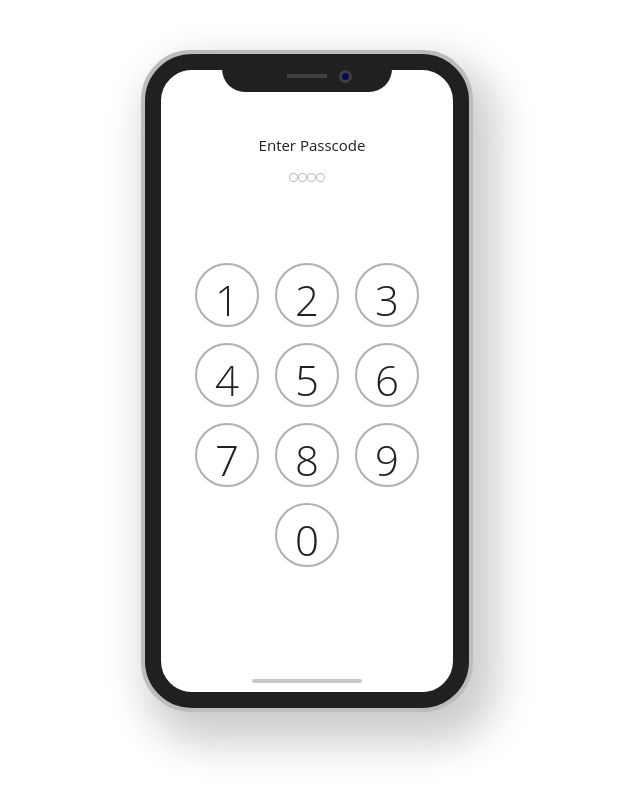
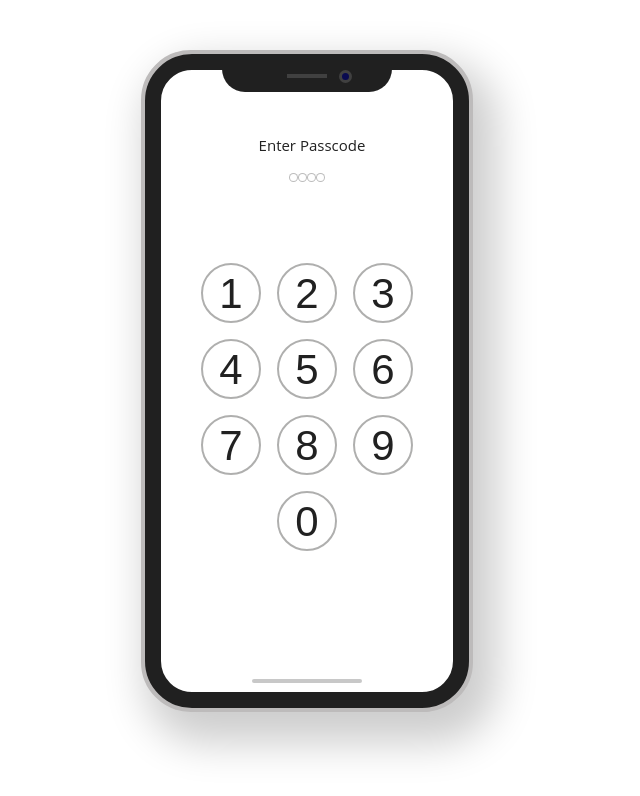
Before and after one commit to d9yuan/pigeon-phone, an Angular app: page / in a window 1280 px wide. Both pictures are taken after a click on the element 640 px from the left and 681 px from the top of the page. Shown: the top 796 px of the page, without its empty margins (333-973 px from the left). Built offline with nearby package versions, Linux system fonts and the light colour scheme.

Commit message:
fixed keystroke recorded twice

```diff
--- a/src/app/lock-screen/lock-screen.component.html
+++ b/src/app/lock-screen/lock-screen.component.html
@@ -9,39 +9,39 @@
         </div>
     </div>
     <div class='lock-screen-digits'>
-        <div #digit1 class='passcode-1' disabled=[buttonDisabled] (click)='passcodePressHandler(digit1.innerText)'>
+        <button #digit1 class='passcode-1' (click)='passcodePressHandler(digit1.innerText)'>
             <div class='digit-text'>1</div>
-        </div>
-        <div #digit2 class='passcode-2' disabled=[buttonDisabled] (click)='passcodePressHandler(digit2.innerText)'>
+        </button>
+        <button #digit2 class='passcode-2' (click)='passcodePressHandler(digit2.innerText)'>
             <div class='digit-text'>2</div>
-        </div>
-        <div #digit3 class='passcode-3' disabled=[buttonDisabled] (click)='passcodePressHandler(digit3.innerText)'>
+        </button>
+        <button #digit3 class='passcode-3' (click)='passcodePressHandler(digit3.innerText)'>
             <div class='digit-text'>3</div>
-        </div>
-        <div #digit4 class='passcode-4' disabled=[buttonDisabled] (click)='passcodePressHandler(digit4.innerText)'>
+        </button>
+        <button #digit4 class='passcode-4' (click)='passcodePressHandler(digit4.innerText)'>
             <div class='digit-text'>4</div>
-        </div>
-        <div #digit5 class='passcode-5' disabled=[buttonDisabled] (click)='passcodePressHandler(digit5.innerText)'>
+        </button>
+        <button #digit5 class='passcode-5' (click)='passcodePressHandler(digit5.innerText)'>
             <div class='digit-text'>5</div>
-        </div>
-        <div #digit6 class='passcode-6' disabled=[buttonDisabled] (click)='passcodePressHandler(digit6.innerText)'>
+        </button>
+        <button #digit6 class='passcode-6' (click)='passcodePressHandler(digit6.innerText)'>
             <div class='digit-text'>6</div>
-        </div>
-        <div #digit7 class='passcode-7' disabled=[buttonDisabled] (click)='passcodePressHandler(digit7.innerText)'>
+        </button>
+        <button #digit7 class='passcode-7' (click)='passcodePressHandler(digit7.innerText)'>
             <div class='digit-text'>7</div>
-        </div>
-        <div #digit8 class='passcode-8' disabled=[buttonDisabled] (click)='passcodePressHandler(digit8.innerText)'>
+        </button>
+        <button #digit8 class='passcode-8' (click)='passcodePressHandler(digit8.innerText)'>
             <div class='digit-text'>8</div>
-        </div>
-        <div #digit9 class='passcode-9' disabled=[buttonDisabled] (click)='passcodePressHandler(digit9.innerText)'>
+        </button>
+        <button #digit9 class='passcode-9' (click)='passcodePressHandler(digit9.innerText)'>
             <div class='digit-text'>9</div>
-        </div>
-        <div class='passcode-empty'>
-        </div>
-        <div #digit0 class='passcode-0' disabled=[buttonDisabled] (click)='passcodePressHandler(digit0.innerText)'>
+        </button>
+        <button class='passcode-empty'>
+        </button>
+        <button #digit0 class='passcode-0' (click)='passcodePressHandler(digit0.innerText)'>
             <div class='digit-text'>0</div>
-        </div>
-        <div class='passcode-empty'>
-        </div>
+        </button>
+        <button class='passcode-empty'>
+        </button>
     </div>
 </div>
--- a/src/app/lock-screen/lock-screen.component.scss
+++ b/src/app/lock-screen/lock-screen.component.scss
@@ -34,7 +34,8 @@ div .lock-screen-digits {
     padding: 10px;
     text-align:center;
 }
-div[class^="passcode-"] {
+
+button[class^="passcode-"] {
     text-align: center;
     font-size: 42px;
     font-weight: 100;
@@ -46,6 +47,8 @@ div[class^="passcode-"] {
     display: inline-block;
     margin: 8px 8px;
     cursor: pointer;
+    background: transparent;
+    padding: 0;
     &.passcode-empty {
         display: none;
     }
@@ -53,5 +56,5 @@ div[class^="passcode-"] {
 
 div .digit-text {
     color: #1b1b1bf8;
-    padding-top: 6px;
+    padding-top: 2px;
 }
--- a/src/app/lock-screen/lock-screen.component.ts
+++ b/src/app/lock-screen/lock-screen.component.ts
@@ -8,21 +8,17 @@ import { Component, EventEmitter, Input, OnInit } from '@angular/core';
 export class LockScreenComponent implements OnInit {
   private receivedPasscodeStroke: string = '';
   private secretPasscode: string = '1234';
-  public buttonDisabled: boolean = false;
   public bubbleFilled: boolean[] = [false, false, false, false];
   public passcodeCorrect: EventEmitter<string> = new EventEmitter<string>();
+
   constructor() { }
   public passcodePressHandler(digit: string): void {
     console.log(`${digit} pressed!`);
-    this.buttonDisabled = true;
     this.passcodeReceivedHandler(digit);
-    setTimeout(() => {
-      this.buttonDisabled = false;
-    }, 200);
   }
 
   public passcodeReceivedHandler(digit: string): void {
-    this.receivedPasscodeStroke += digit;
+    this.receivedPasscodeStroke += Number(digit).toString();
     this.bubbleFilled = this.bubbleFilled.map( (element, index) => index < this.receivedPasscodeStroke.length);
     if (this.receivedPasscodeStroke.length === 4 && this.receivedPasscodeStroke === this.secretPasscode) {
       this.passcodeCorrect.emit('passcode correct');
```
Also changed, not shown: 3 other files (tests, documents, lock files or other folders).
